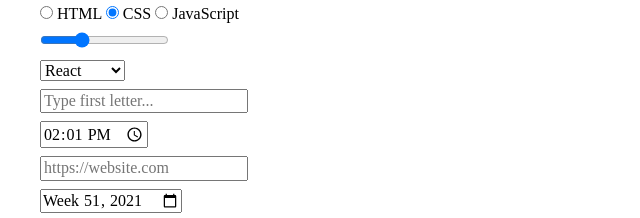
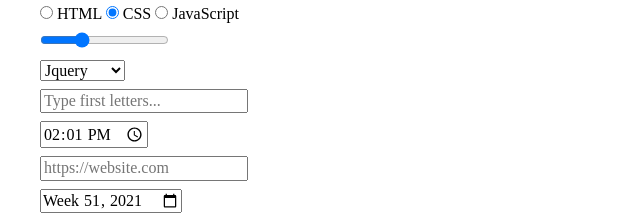
Before and after one commit to Paliienko-Aleksandr/VSCode-github, a plain HTML site: page index.html in a window 1280 px wide. Shown: the part 484-702 px from the top of the page, 0-640 px from the left. Drawn offline with nearby package versions, Linux system fonts and the light colour scheme.

Commit message:
rgtbvrtgbvrtg3333

```diff
--- a/index.html
+++ b/index.html
@@ -60,12 +60,12 @@
    <div class="select-input">
      <select name="framework" >
        <option value="react">React</option>
-       <option value="jquery">Jquery</option>
+       <option value="jquery" selected>Jquery</option>
        <option value="bootstrap">Bootstrap</option>
      </select>
     </div>
     <div class="search-input">
-      <input type="search" name="search" placeholder="Type first letter...">
+      <input type="search" name="search" placeholder="Type first letters...">
     </div>
     <div class="time-input">
       <input type="time" name="lunchEnd" value="14:01">
```
